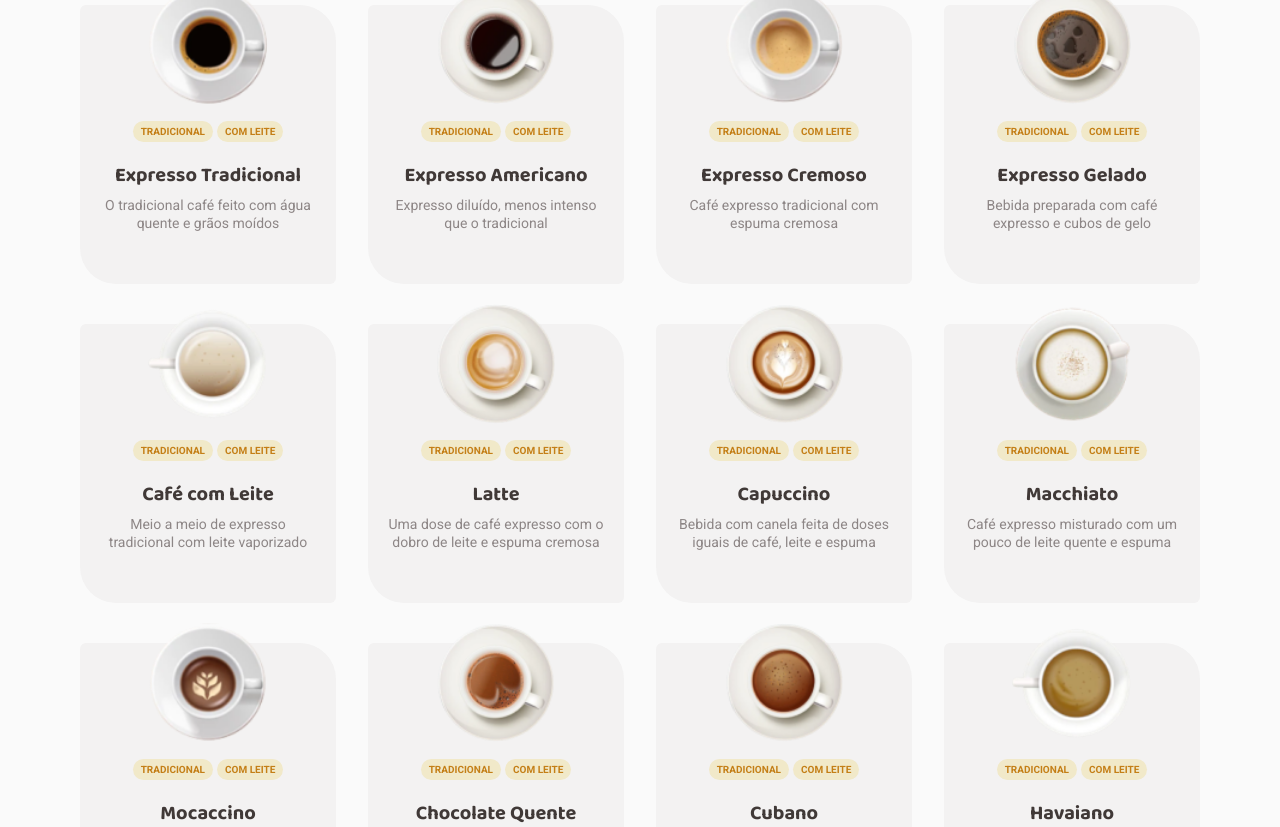
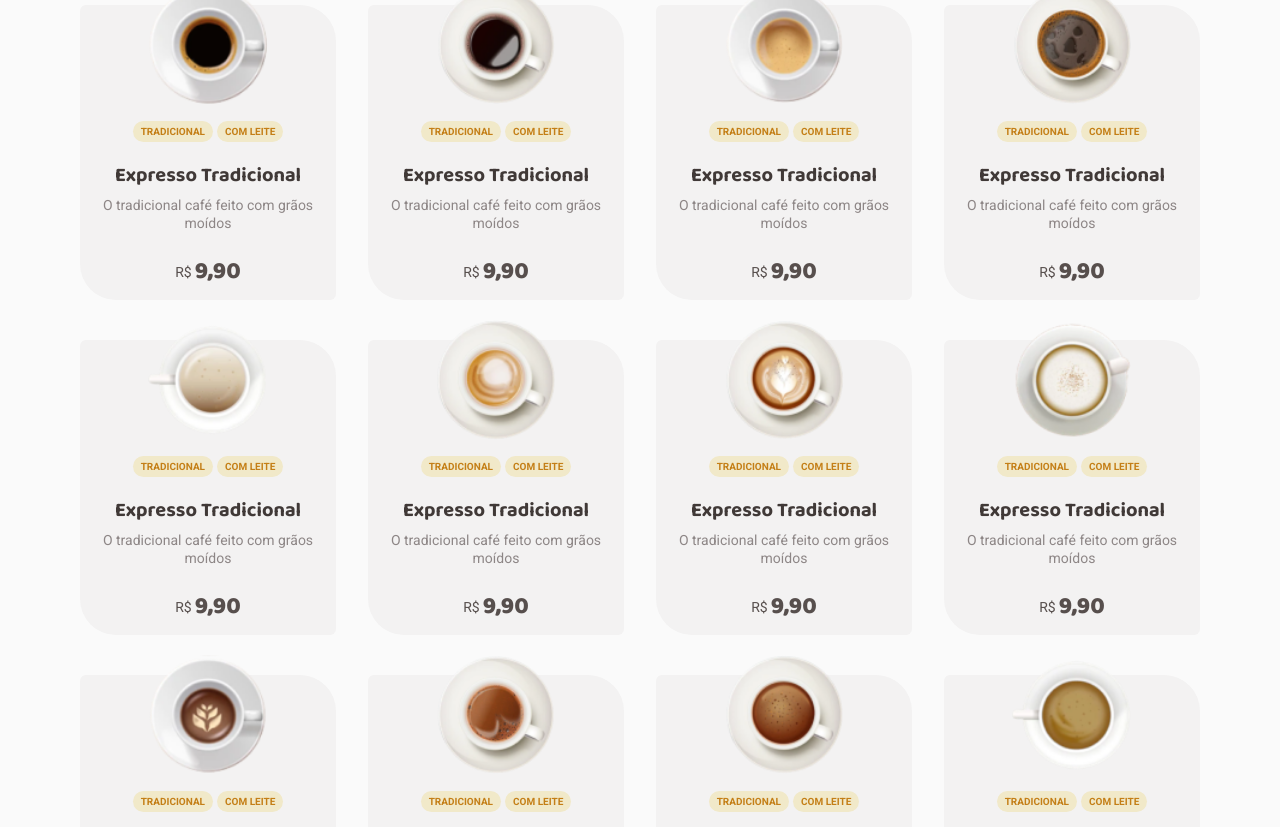
Before and after one commit to GabrielMatoss/CoffeeHouse, a React (Vite) app: page / in a window 1280 px wide. Shown: the part 773-1600 px from the top of the page. Built offline with nearby package versions, Linux system fonts and the light colour scheme.

Commit message:
feat(coffeecard): creating the styled components of the card component

```diff
--- a/src/pages/Home/components/CoffeeCard/index.tsx
+++ b/src/pages/Home/components/CoffeeCard/index.tsx
@@ -19,10 +19,15 @@ export function CoffeeCard() {
               <span>Com leite</span>
             </Tags>
 
-            <NameCoffee>{e.name}</NameCoffee>
-            <DescriptionCoffee>{e.description}</DescriptionCoffee>
+            <NameCoffee>Expresso Tradicional</NameCoffee>
+            <DescriptionCoffee>O tradicional café feito com grãos moídos</DescriptionCoffee>
 
-            <CardFooter></CardFooter>
+            <CardFooter>
+              <div>
+                <span>R$</span>
+                <p>9,90</p>
+              </div>
+            </CardFooter>
           </CoffeeCardContainer>
         );
       })}
--- a/src/pages/Home/components/CoffeeCard/styles.ts
+++ b/src/pages/Home/components/CoffeeCard/styles.ts
@@ -68,7 +68,29 @@ export const DescriptionCoffee = styled.p`
 `;
 
 export const CardFooter = styled.div`
-    width: 100%;
+  width: 100%;
+  align-items: center;
+  justify-content: center;
+
+  > div {
+    display: flex;
     align-items: center;
     justify-content: center;
+    gap: 3px;
+
+    span {
+      font-family: "Roboto", sans-serif;
+      font-style: normal;
+      font-weight: 400;
+      font-size: 0.875rem;
+    }
+
+    p {
+      font-family: "Baloo 2", sans-serif;
+      font-weight: 800;
+      font-size: 1.5rem;
+      line-height: 0.75rem;
+      color: ${({ theme }) => theme.colors["base-text"]};
+    }
+  }
 `;
```
